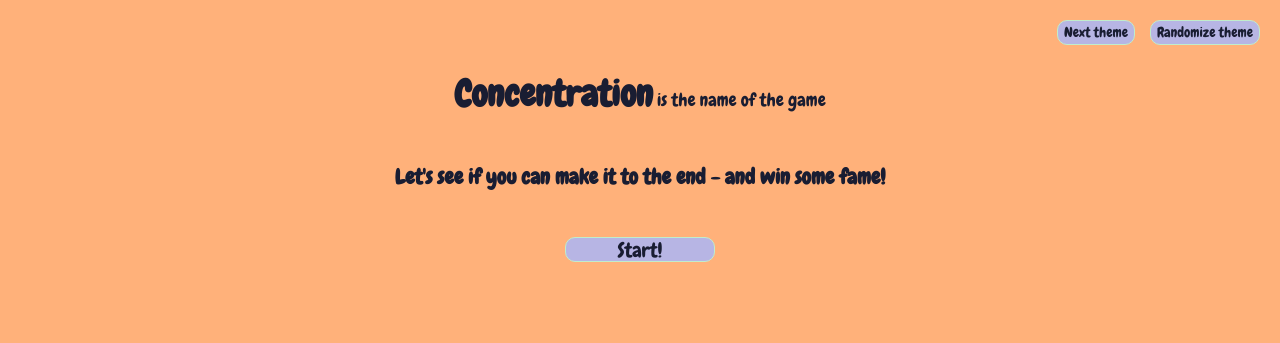
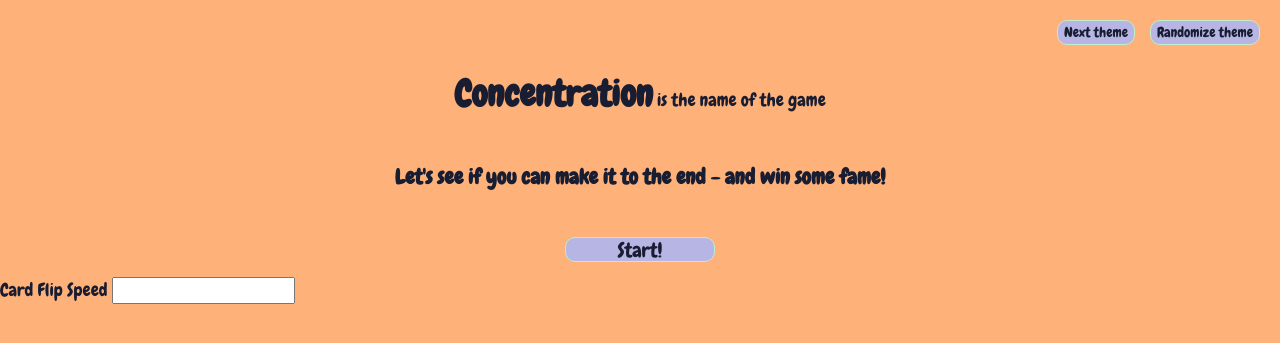
Before and after one commit to fostimus/concentration, a web app: file index.html in a window 1280 px wide. Shown: the top 343 px of the page. Run offline with its HTML, style and script files only (its server is not run), Linux system fonts and the light colour scheme.

Commit message:
quicker time

```diff
--- a/css/style.css
+++ b/css/style.css
@@ -127,7 +127,7 @@
 
 .round-win {
   width: 50%;
-  height: 30%;
+  height: 25%;
 }
 
 .lose {
--- a/index.html
+++ b/index.html
@@ -30,6 +30,10 @@
 
         <div class="buttons">
           <button class="start-btn" type="button" name="button">Start!</button>
+          <form class="" action="index.html" method="post">
+            <label for="">Card Flip Speed</label>
+            <input type="text" name="" value="" />
+          </form>
           <div class="theme-btns">
             <button class="next-theme" type="button" name="button">
               Next theme
--- a/js/app.js
+++ b/js/app.js
@@ -406,7 +406,7 @@ const attachCardClickListeners = (card, concentration) => {
  */
 let concentration = {
   // turnSpeed is in seconds, takes decimals as well.
-  turnSpeed: 0.6,
+  turnSpeed: 0.3,
 
   selectedCards: [],
 
```
